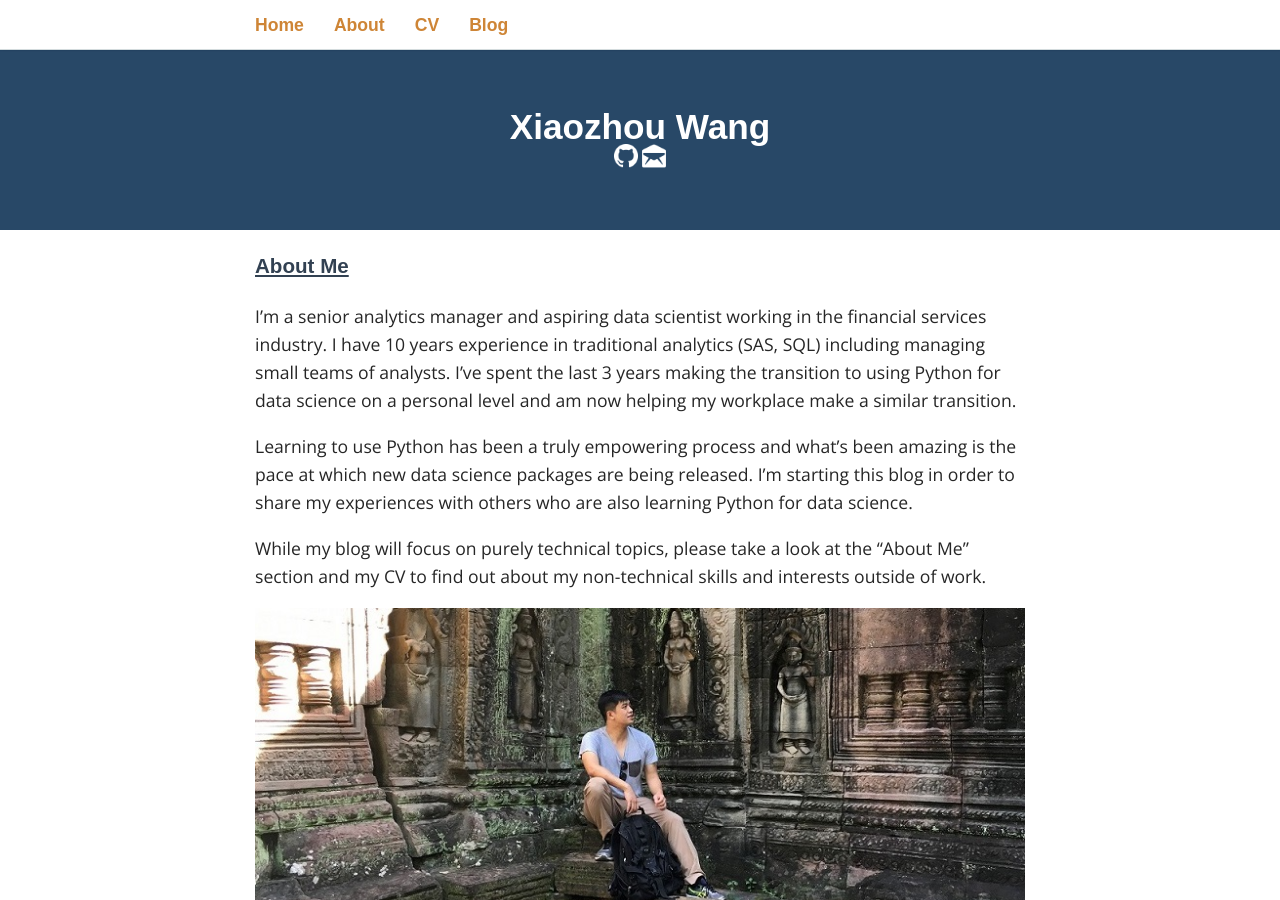
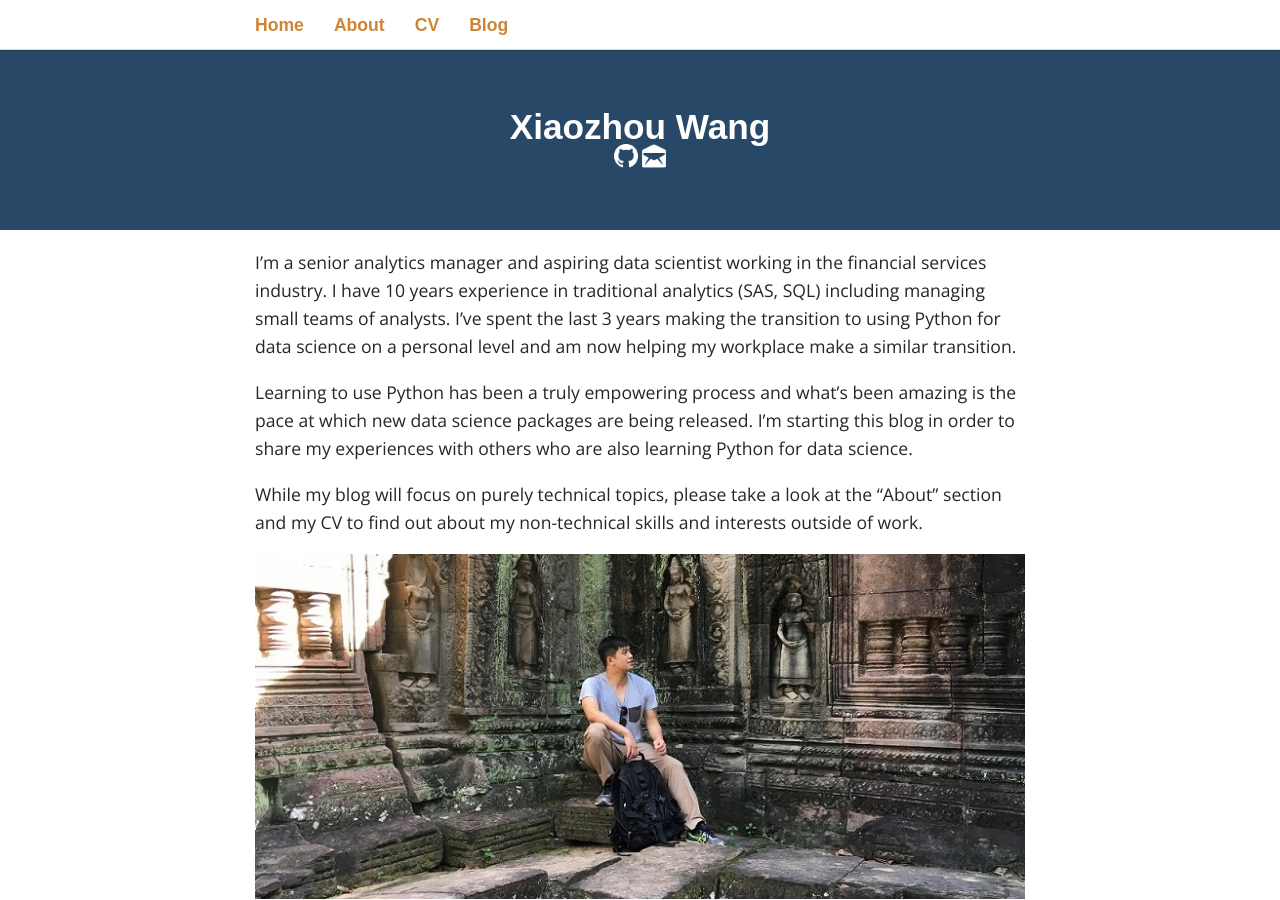
Before and after one commit to XiaozhouWang85/XiaozhouWang85.github.io, a Jekyll site: the page built from index.md, in a window 1280 px wide and 900 px high. Built offline with Jekyll 4.4.1, drawn with Linux system fonts in a browser that asks for light colours; some web fonts are replaced; some of the changed text lies outside the part shown.

Commit message:
Updated text Signed-off-by: Xiaozhou Wang <xiaozhou.wang85@gmail.com>

```diff
--- a/_posts/2018-02-17-Deploying data science models to AWS Lambda part 2.markdown
+++ b/_posts/2018-02-17-Deploying machine learning models to AWS Lambda part 2.markdown
@@ -1,8 +1,8 @@
 ---
 layout: post
-title:  "Deploying data science models to AWS Lambda (part 2)"
+title:  "Deploying machine learning models to AWS Lambda (part 2)"
 date:   2018-02-15 13:21:40 +0800
-categories: datacience AWSLambda Deployment
+categories: datascience machinelearning AWSLambda Deployment
 ---
 
 Before we can begin discussing how to implement a machine learning model, we need to build one. The model shown below is a fairly simple one and has fairly low predictive power. However, it uses NLTK, Scikit-learn and Pandas so serves as a good example model to implement. The data and solution were both taken from Kaggle. Here is the [competition](https://www.kaggle.com/c/spooky-author-identification) and [solution](https://www.kaggle.com/arthurtok/spooky-nlp-and-topic-modelling-tutorial). This article will only provide a very brief walkthrough of how the model is built since it is assumed the reader already knows this. If this is not the case then Kaggle contains many tutorials and worked examples that are a great learning resource.
--- a/css/friendly.css
+++ b/css/friendly.css
@@ -1,6 +1,3 @@
-.blob-code-inner {
-  white-space: pre-wrap !important;
-}
 .highlight .hll { background-color: #ffffcc }
 .highlight  { background: #f0f0f0; }
 .highlight .c { color: #60a0b0; font-style: italic } /* Comment */
--- a/index.md
+++ b/index.md
@@ -1,14 +1,12 @@
 ---
 layout: default
 ---
-<h3>
-<a href="/About/" style="color:#324152">About Me</a>
-</h3>
+
 I’m a senior analytics manager and aspiring data scientist working in the financial services industry. I have 10 years experience in traditional analytics (SAS, SQL) including managing small teams of analysts. I've spent the last 3 years making the transition to using Python for data science on a personal level and am now helping my workplace make a similar transition.
 
 Learning to use Python has been a truly empowering process and what's been amazing is the pace at which new data science packages are being released. I'm starting this blog in order to share my experiences with others who are also learning Python for data science.
 
-While my blog will focus on purely technical topics, please take a look at the "About Me" section and my CV to find out about my non-technical skills and interests outside of work.
+While my blog will focus on purely technical topics, please take a look at the "About" section and my CV to find out about my non-technical skills and interests outside of work.
 
 ![Profile]({{site.url}}/assets/profile.JPG){:class="img-responsive" width="100%"}
 
```
Also changed, not shown: _pages/01_about.md (+12 -5 lines), _posts/2018-01-15-Deploying data science models to AWS Lambda part 1.markdown (deleted, +0 -23 lines), _posts/2018-01-15-Deploying machine learning models to AWS Lambda part 1.markdown (added, +25 -0 lines), assets/cape_town.png (added), assets/city_skyline.png (added), assets/sports.png (added).
